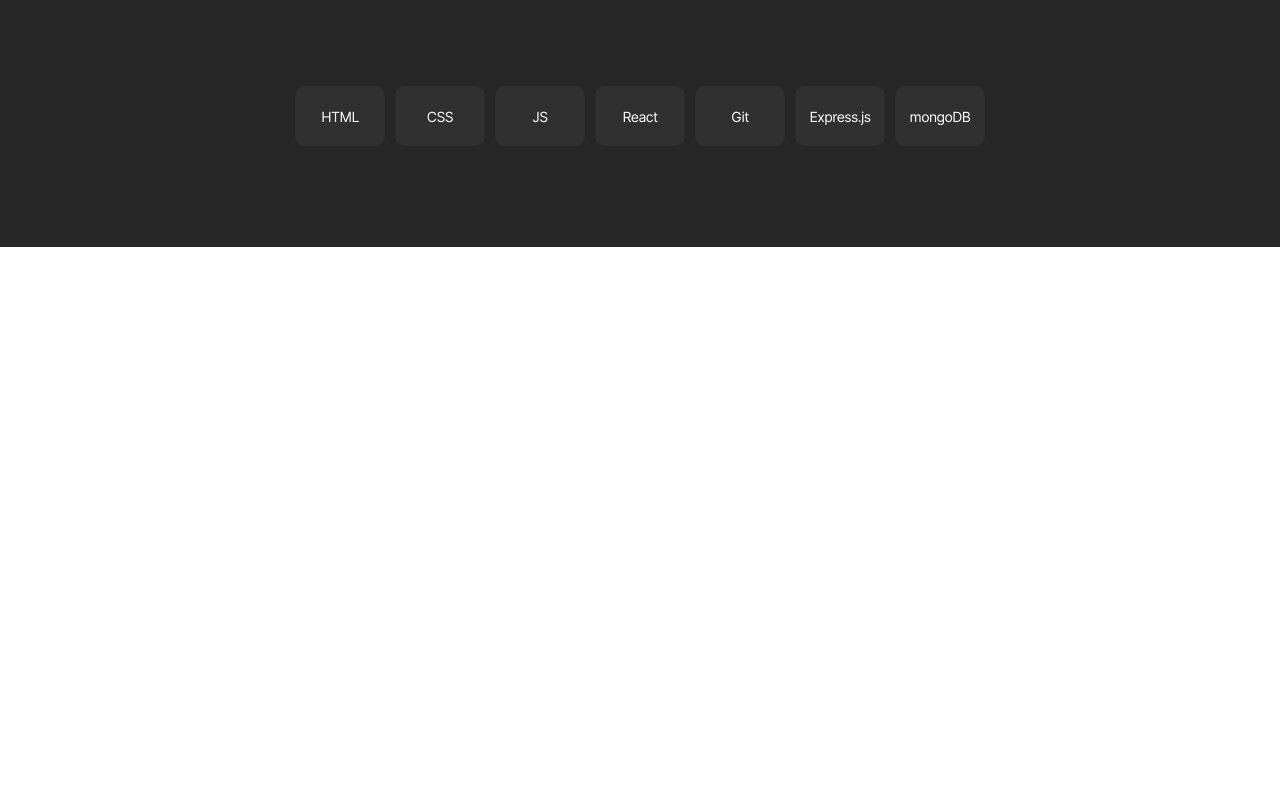
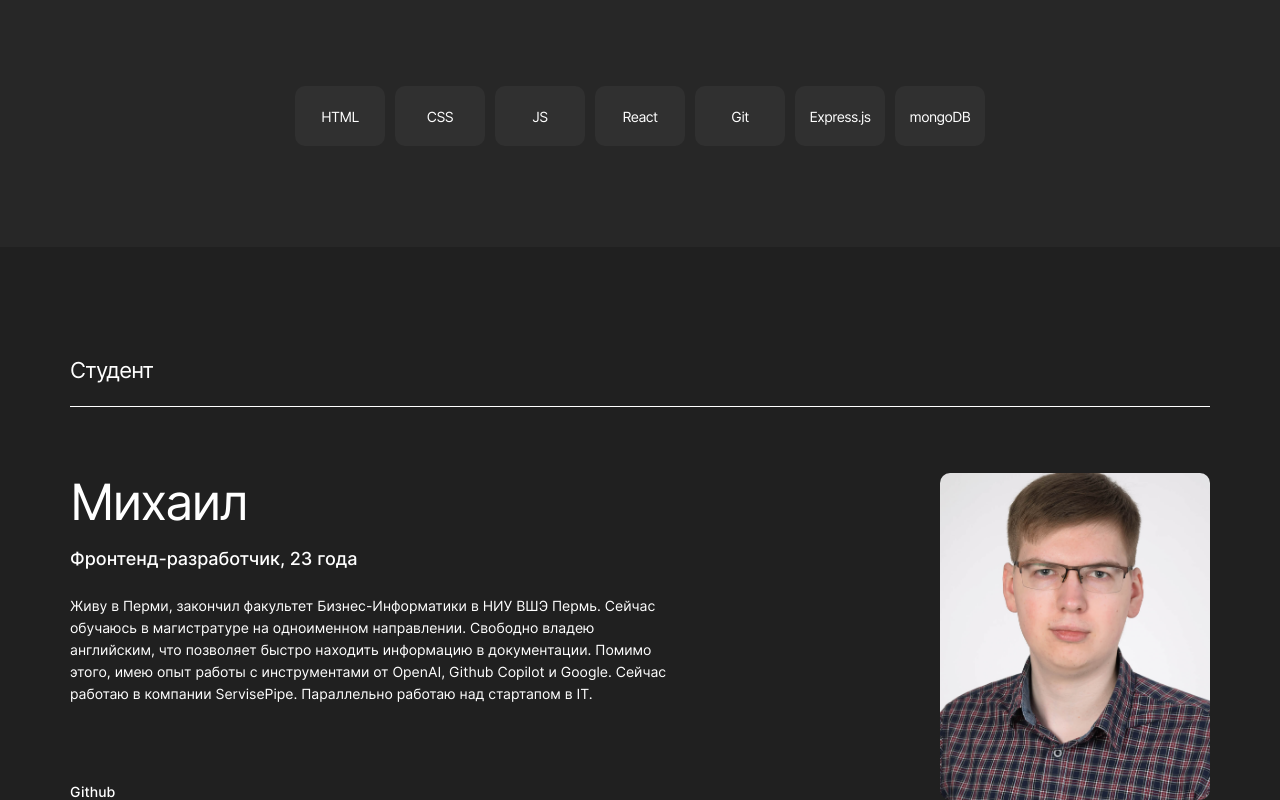
Before and after one commit to Wardenclock1759/movies-explorer-frontend, a React (Create React App) app: page / in a window 1280 px wide. Shown: the part 1620-2420 px from the top of the page. Before the commit the page ends 1867 px from the top, so only its background shows below. Built offline with nearby package versions, Linux system fonts and the light colour scheme.

Commit message:
feat: added about me section to the project page

```diff
--- /dev/null
+++ b/src/components/AboutMe/AboutMe.css
@@ -0,0 +1,76 @@
+.about {
+  padding: 110px 70px 0 70px;
+  display: flex;
+  flex-direction: column;
+  color: #FFF;
+}
+
+.about__title {
+  margin: 0;
+  font-size: 22px;
+  font-style: normal;
+  font-weight: 400;
+  line-height: normal;
+  letter-spacing: -0.88px;
+}
+
+.about__line {
+  margin-top: 23px;
+  border-bottom: 1px solid #FFF;
+}
+
+.about__main {
+  margin-top: 66px;
+  display: flex;
+  justify-content: space-between;
+}
+
+.about__info {
+  display: flex;
+  flex-direction: column;
+}
+
+.about__name {
+  margin: 0;
+  font-size: 50px;
+  font-style: normal;
+  font-weight: 400;
+  line-height: 58px;
+  letter-spacing: -2px;
+}
+
+.about__status {
+  margin: 0;
+  margin-top: 18px;
+  font-size: 18px;
+  font-style: normal;
+  font-weight: 500;
+  line-height: 20px;
+}
+
+.about__text {
+  margin: 0;
+  margin-top: 26px;
+  width: 600px;
+  font-size: 14px;
+  font-style: normal;
+  font-weight: 400;
+  line-height: 22px;
+}
+
+.about__link {
+  margin-top: auto;
+  text-decoration: none;
+  color: #FFF;
+  font-size: 14px;
+  font-style: normal;
+  font-weight: 500;
+  line-height: normal;
+}
+
+.about__image {
+  width: 270px;
+  height: 327px;
+  border-radius: 10px;
+  object-fit: cover;
+}
--- /dev/null
+++ b/src/components/AboutMe/AboutMe.js
@@ -0,0 +1,37 @@
+import React from "react";
+import profileImage from "../../images/profile.jpg";
+
+const AboutMe = () => {
+  return (
+    <div className="about">
+      <h2 className="about__title">
+        Студент
+      </h2>
+      <span className="about__line"></span>
+      <div className="about__main">
+        <div className="about__info">
+          <h3 className="about__name">
+            Михаил
+          </h3>
+          <h4 className="about__status">
+            Фронтенд-разработчик, 23 года
+          </h4>
+          <p className="about__text">
+            Живу в Перми, закончил факультет Бизнес-Информатики в НИУ ВШЭ Пермь. Сейчас обучаюсь в магистратуре на одноименном направлении. Свободно владею английским, что позволяет быстро находить информацию в документации. Помимо этого, имею опыт работы с инструментами от OpenAI, Github Copilot и Google.
+            Сейчас работаю в компании ServisePipe. Параллельно работаю над стартапом в IT.
+          </p>
+          <a className="about__link"
+            href="https://github.com/Wardenclock1759"
+            target="_blank"
+            rel="noreferrer"
+          >
+            Github
+          </a>
+        </div>
+        <img className="about__image" src={profileImage} alt="Профессиональное фото"/>
+      </div>
+    </div>
+  );
+}
+
+export default AboutMe;
--- a/src/components/Main/Main.js
+++ b/src/components/Main/Main.js
@@ -3,6 +3,7 @@
 import Promo from '../Promo/Promo';
 import AboutProject from '../AboutProject/AboutProject';
 import Techs from '../Techs/Techs';
+import AboutMe from '../AboutMe/AboutMe';
 
 const Main = ({ loggedIn, handleIconClick }) => {
   return (
@@ -15,6 +16,7 @@
     <Promo/>
     <AboutProject/>
     <Techs/>
+    <AboutMe/>
     </>
   );
 }
--- a/src/index.css
+++ b/src/index.css
@@ -10,3 +10,4 @@
 @import url('./components/Promo/Promo.css');
 @import url('./components/AboutProject/AboutProject.css');
 @import url('./components/Techs/Techs.css');
+@import url('./components/AboutMe/AboutMe.css');
```
Also changed, not shown: src/images/profile.jpg (added).
